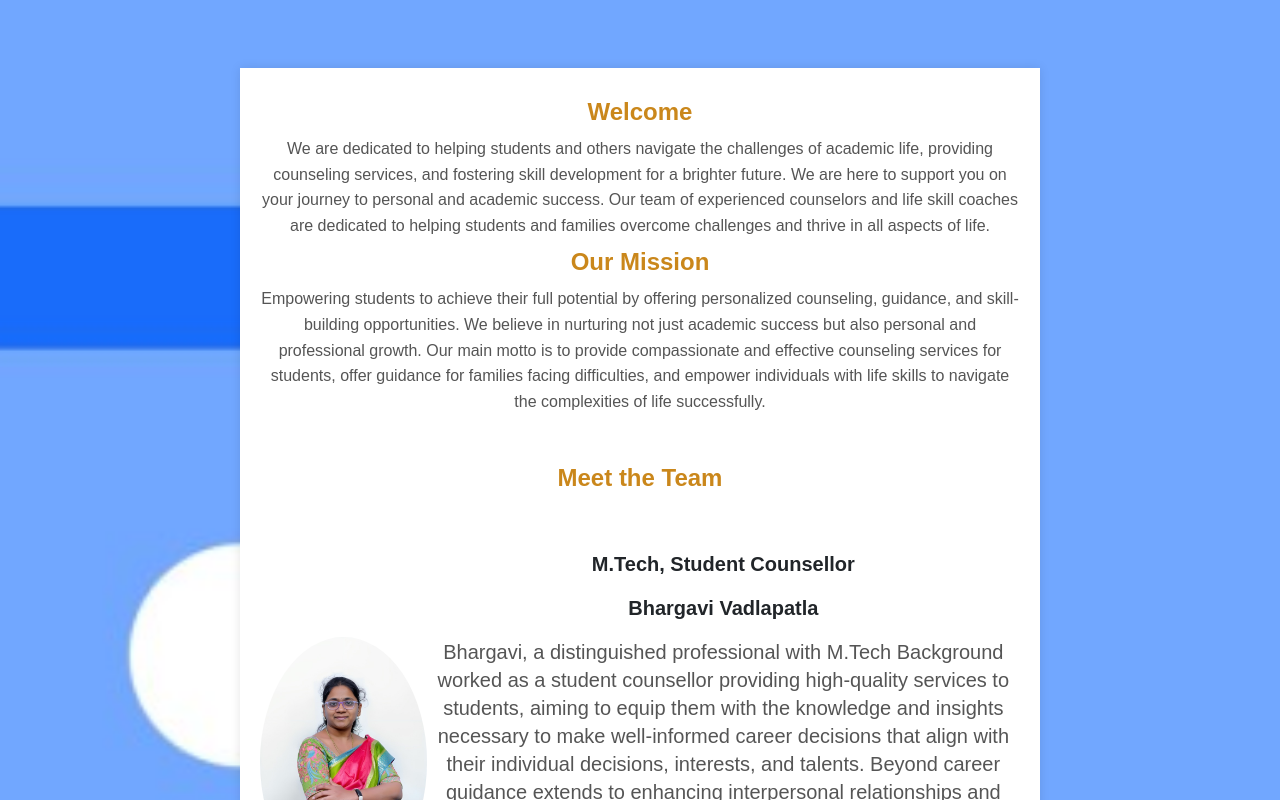
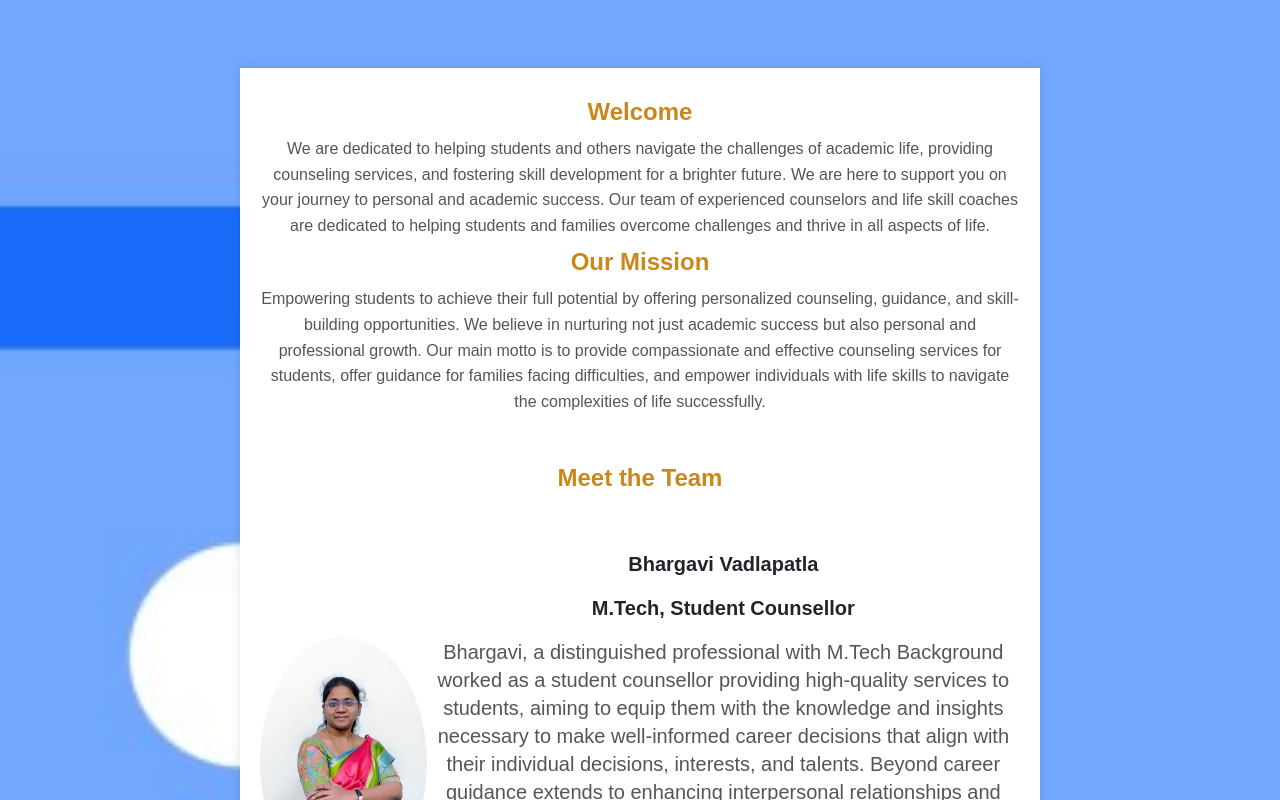
Before and after one commit to mohitratan18/ignit_frontend, a React (Create React App) app: page /aboutus in a window 1280 px wide. Shown: the top 800 px of the page. Built offline with nearby package versions, Linux system fonts and the light colour scheme.

Commit message:
aboutus updated

```diff
--- a/src/components/Aboutus.js
+++ b/src/components/Aboutus.js
@@ -17,8 +17,8 @@ const TeamMember = ({ imgSrc, alt, name, role, bio }) => (
       }}
     />
     <div>
-      <h4 className="p-2 text-xl font-bold">{role}</h4>
-      <h3 className="p-2 text-xl font-bold">{name}</h3>
+      <h4 className="p-2 text-xl font-bold">{name}</h4>
+      <h3 className="p-2 text-xl font-bold">{role}</h3>
       <p className="p-2 text-xl">{bio}</p>
     </div>
   </div>
```
